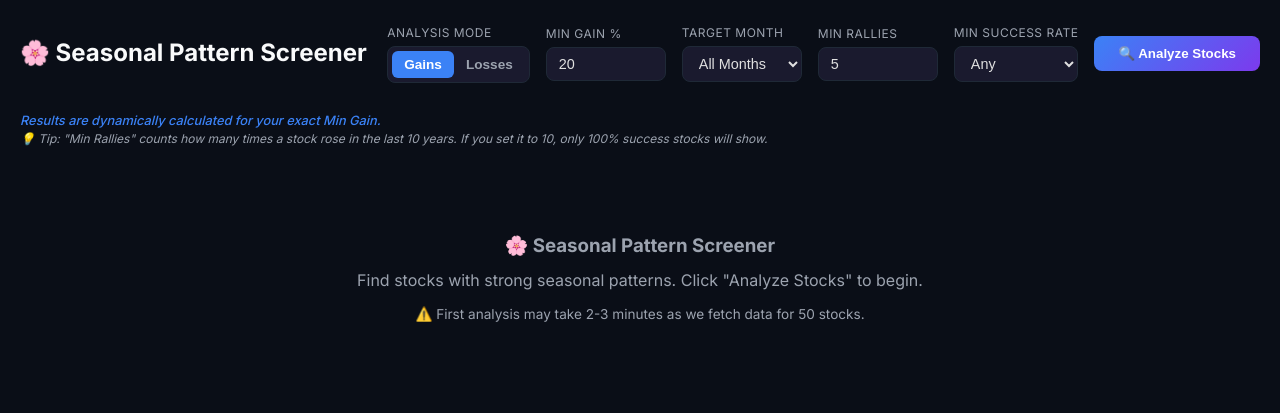
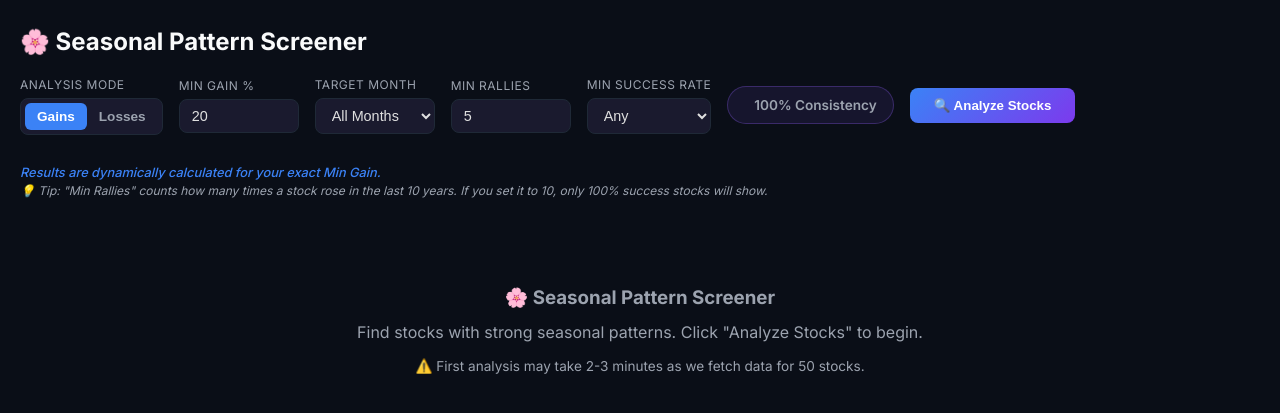
Before and after one commit to digitalnursri/stock_scanner, a Flask app: page /seasonal-screener in a window 1280 px wide. Shown: the part 85-498 px from the top of the page. Run offline with Flask 3, Linux system fonts and the light colour scheme.

Commit message:
Implement 100% Consistency Mode and fix UI/Filter bugs

```diff
--- a/templates/seasonal_screener.html
+++ b/templates/seasonal_screener.html
@@ -127,6 +127,49 @@
             border: 1px solid var(--border);
             border-radius: 12px;
             overflow: hidden;
+        }
+
+        /* Consistency Toggle Styles */
+        .consistency-toggle {
+            display: flex;
+            align-items: center;
+            gap: 10px;
+            background: rgba(139, 92, 246, 0.1);
+            padding: 8px 16px;
+            border-radius: 20px;
+            border: 1px solid rgba(139, 92, 246, 0.3);
+            cursor: pointer;
+            transition: all 0.2s;
+            user-select: none;
+        }
+
+        .consistency-toggle:hover {
+            border-color: var(--accent);
+            background: rgba(139, 92, 246, 0.15);
+        }
+
+        .consistency-toggle.active {
+            background: var(--accent);
+            border-color: var(--accent);
+            color: white;
+            box-shadow: 0 0 15px rgba(139, 92, 246, 0.3);
+        }
+
+        .consistency-toggle.active label {
+            color: white;
+        }
+
+        .consistency-toggle label {
+            margin: 0;
+            font-size: 0.85rem;
+            font-weight: 600;
+            cursor: pointer;
+            color: var(--text-muted);
+            text-transform: none;
+        }
+
+        .consistency-toggle i {
+            font-size: 0.9rem;
         }
 
         .screener-table {
@@ -371,6 +414,10 @@
                         <option value="100">100%</option>
                     </select>
                 </div>
+                <div class="consistency-toggle" id="consistencyToggle">
+                    <i class="fas fa-check-circle"></i>
+                    <label>100% Consistency</label>
+                </div>
                 <button class="btn-analyze" id="analyzeBtn" onclick="loadScreenerData()">
                     🔍 Analyze Stocks
                 </button>
@@ -465,6 +512,21 @@
             });
         });
 
+        // Initialize Consistency Toggle
+        let consistencyActive = false;
+        const consistencyToggle = document.getElementById('consistencyToggle');
+        consistencyToggle.addEventListener('click', () => {
+            consistencyActive = !consistencyActive;
+            consistencyToggle.classList.toggle('active', consistencyActive);
+
+            // If active, force success rate filter to 100
+            if (consistencyActive) {
+                document.getElementById('successRateFilter').value = '100';
+            }
+
+            applyFiltersAndRender();
+        });
+
         async function loadScreenerData() {
             const minGain = document.getElementById('minGainFilter').value;
             const btn = document.getElementById('analyzeBtn');
@@ -535,7 +597,20 @@
             const minGain = parseFloat(document.getElementById('minGainFilter').value) || 20;
             const selectedMonthStr = document.getElementById('monthFilter').value; // "January" to "December" or ""
             const minRallies = parseInt(document.getElementById('minRalliesFilter').value) || 0;
-            const minSuccessRate = parseInt(document.getElementById('successRateFilter').value) || 0;
+
+            // Override success rate if consistency mode is active
+            let minSuccessRate = consistencyActive ? 100 : (parseInt(document.getElementById('successRateFilter').value) || 0);
+
+            // Update UI hint if consistency is active
+            const hintElement = document.getElementById('dynamicFilterHint');
+            const label = currentMode === 'gain' ? 'gained' : 'lost';
+            if (consistencyActive) {
+                hintElement.innerHTML = `<strong>100% Consistency:</strong> Showing only stocks that ${label} at least ${minGain}% <u>every single year</u>.`;
+                hintElement.style.color = '#10b981'; // Greenish
+            } else {
+                hintElement.textContent = `Showing results where EVERY rally ${label} at least ${minGain}%`;
+                hintElement.style.color = 'var(--accent)';
+            }
 
             const tableBody = document.getElementById('resultsBody'); // Changed from screenerTableBody
             tableBody.innerHTML = '';
```
